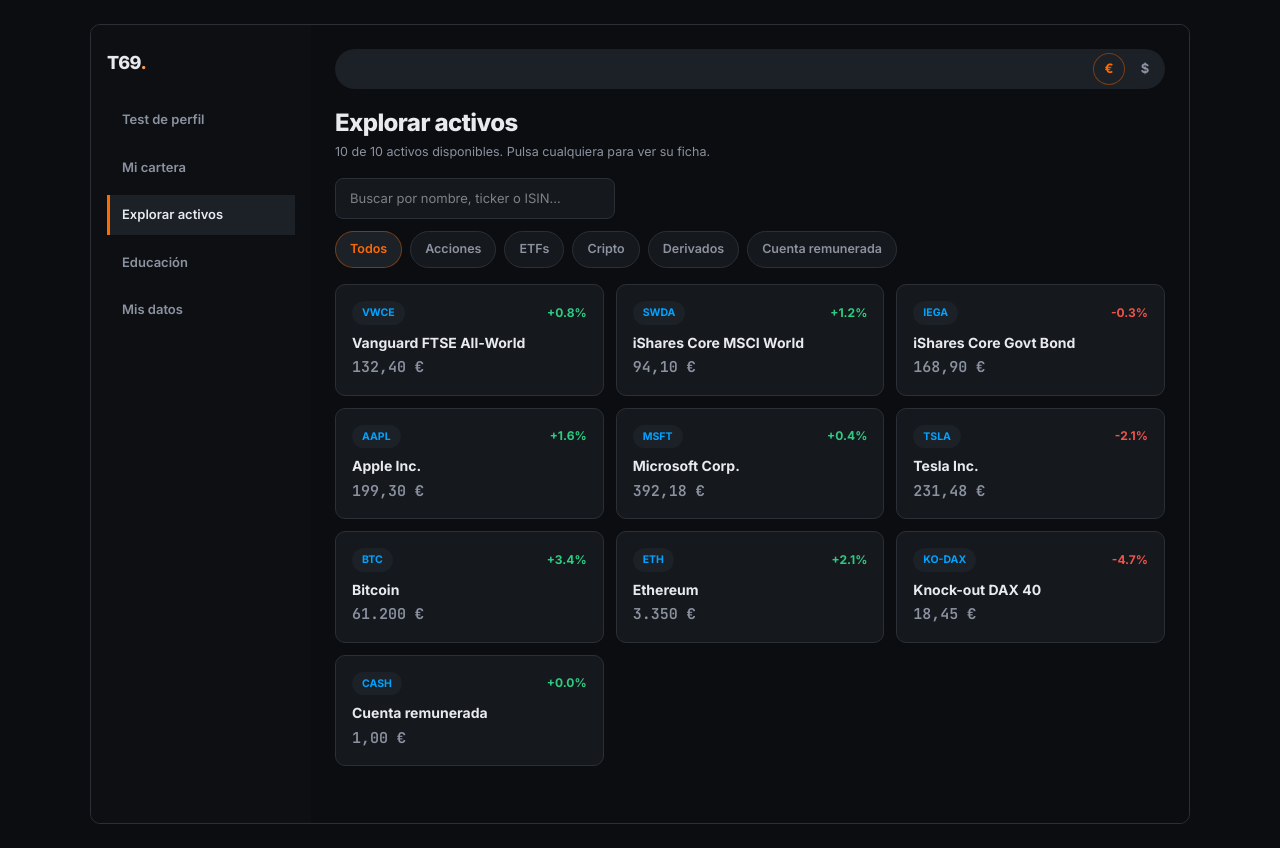
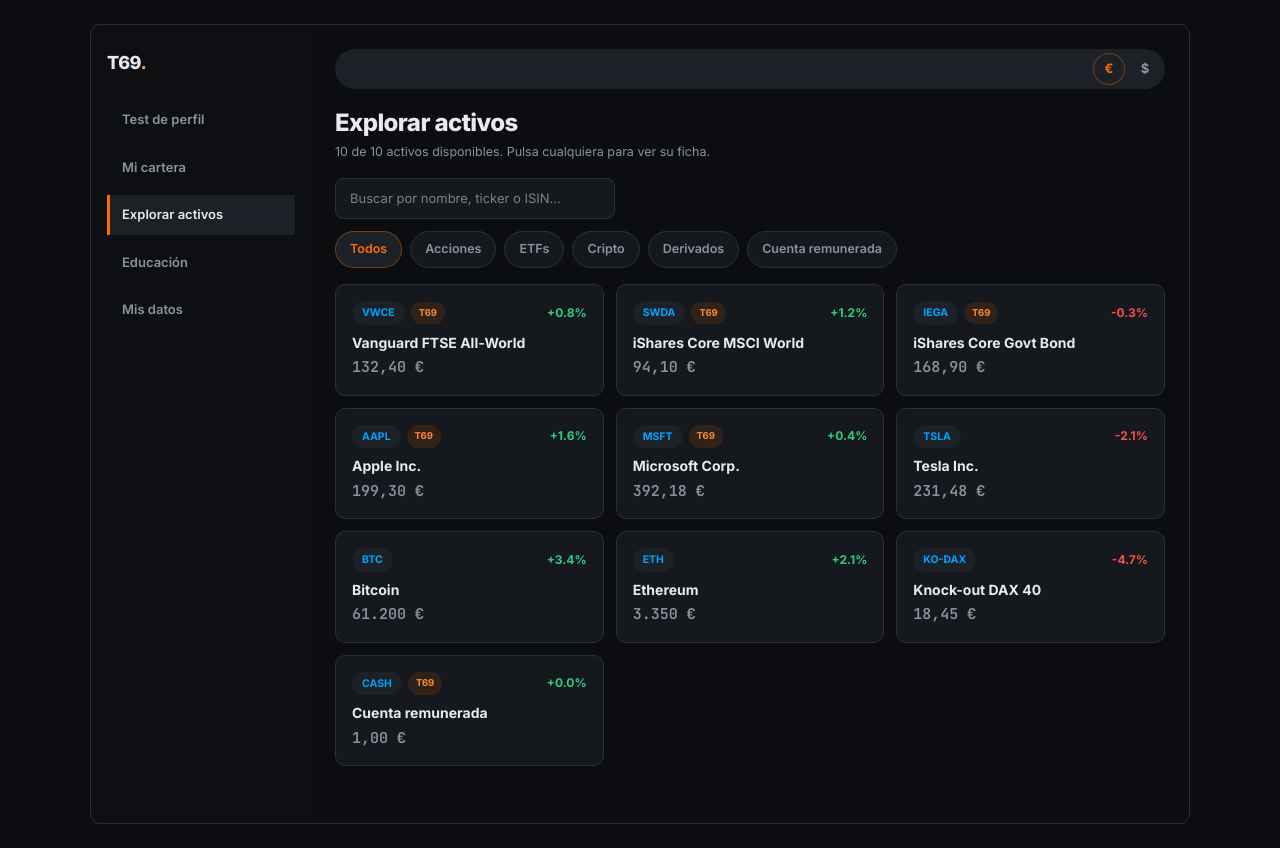
Before and after one commit to llabres1969-creator/t69-investment, a Next.js app: page /explorar in a window 1280 px wide. Built offline with nearby package versions, Linux system fonts and the light colour scheme.

Commit message:
Show a T69 badge on curated asset cards

```diff
--- a/src/components/ui/AssetCard.tsx
+++ b/src/components/ui/AssetCard.tsx
@@ -23,9 +23,16 @@
       className="rounded-card border border-line bg-surface p-4 text-left transition-colors hover:bg-surface-2"
     >
       <div className="mb-2 flex items-center justify-between">
-        <span className="rounded-full bg-surface-2 px-2.5 py-1 text-[10.5px] font-bold text-secondary">
-          {asset.ticker}
-        </span>
+        <div className="flex items-center gap-1.5">
+          <span className="rounded-full bg-surface-2 px-2.5 py-1 text-[10.5px] font-bold text-secondary">
+            {asset.ticker}
+          </span>
+          {asset.curated && (
+            <span className="rounded-full bg-primary-soft px-2 py-1 text-[9.5px] font-bold text-primary-hover">
+              T69
+            </span>
+          )}
+        </div>
         <span
           className={cn(
             "text-[12px] font-bold",
```
